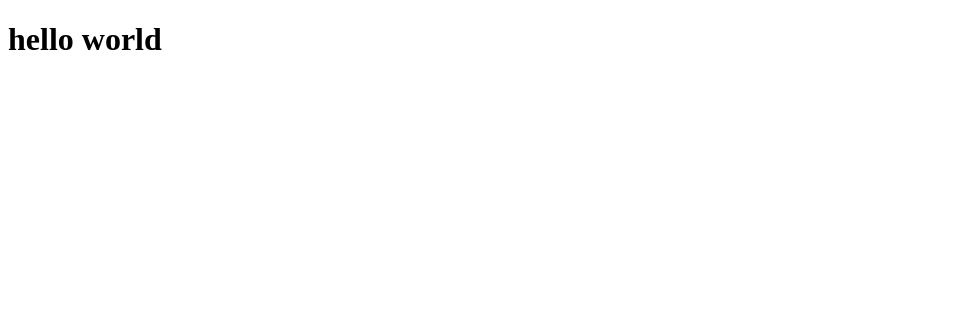
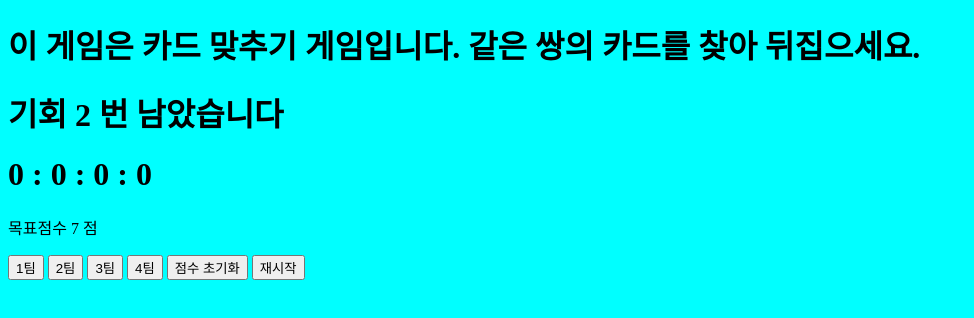
Before and after one commit to barric132/elkiscrox.github.io, a plain HTML site: page index.html in a window 1280 px wide. Shown: the whole page, without its empty margins (0-974 px from the left). Drawn offline with Linux system fonts and the light colour scheme.

Commit message:
Update index.html

```diff
--- a/index.html
+++ b/index.html
@@ -1,9 +1,28 @@
 <!DOCTYPE html>
 <html lang="en">
 <head>
-    <title>Document</title>
+  <title>짝맞추기</title>
+  <link rel="stylesheet" href="style.css">
+  <link rel="stylesheet" href="main.css">
+  <script defer src="script.js"></script>
+  <script defer src="점수판.js"></script>
 </head>
-<body>
-    <h1>hello world</h1>
+<body bgcolor="aqua">
+  <div class="topic">
+  <h1>이 게임은 카드 맞추기 게임입니다. 같은 쌍의 카드를 찾아 뒤집으세요.</h1>
+  </div>
+<h1>기회 <span id="count">2</span> 번 남았습니다</h1>
+ </div>
+ <p></p>
+    <h1><span id="p1Show">0</span> : <span id="p2Show">0</span> : <span id="p3Show">0</span> : <span id="p4Show">0</span></h1>
+
+    <p>목표점수 <span>7</span> 점 </p>
+    <button id=p1 style="column-span: 10px">1팀 </button>
+    <button id=p2 style="column-span: 10px">2팀 </button>
+    <button id=p3 style="column-span: 10px">3팀 </button>
+    <button id=p4 style="column-span: 10px">4팀 </button>
+    <button id="reset">점수 초기화</button>
+    <button id="restart">재시작</button>
+  <div class="container"></div>
 </body>
 </html>
```
